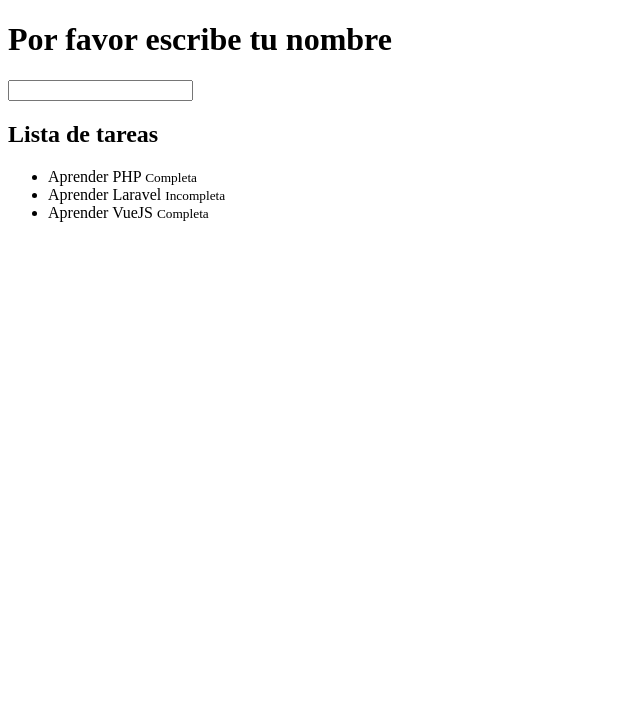
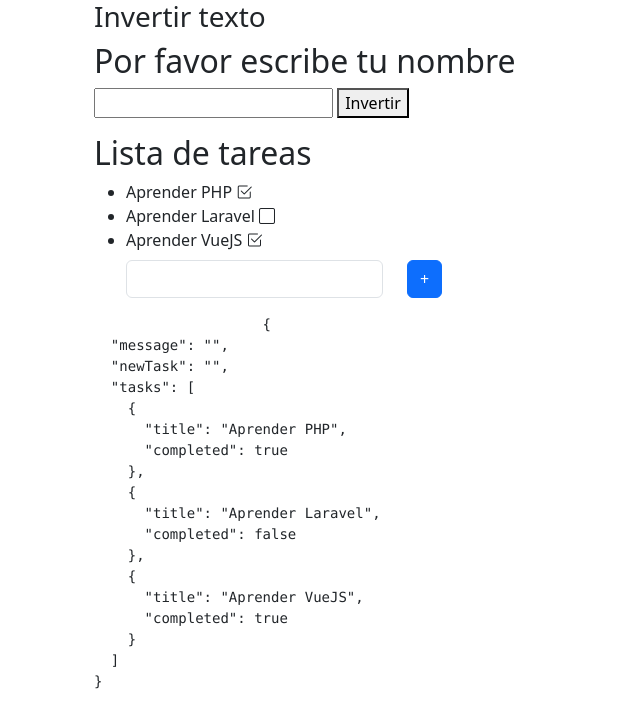
Before and after one commit to juanbpadilla/vue-series, a plain HTML site: page VueJS_2/index.html in a window 1280 px wide. Shown: the whole page, without its empty margins (0-640 px from the left). Drawn offline with nearby package versions, Linux system fonts and the light colour scheme.

Commit message:
Eventos y métodos

```diff
--- a/VueJS_2/index.html
+++ b/VueJS_2/index.html
@@ -3,31 +3,62 @@
 <head>
     <meta charset="UTF-8">
     <meta name="viewport" content="width=device-width, initial-scale=1.0">
-    <title>Aprendiendo VueJS</title>
+    <link rel="stylesheet" href="https://cdn.jsdelivr.net/npm/bootstrap@5.3.2/dist/css/bootstrap.min.css" integrity="sha384-T3c6CoIi6uLrA9TneNEoa7RxnatzjcDSCmG1MXxSR1GAsXEV/Dwwykc2MPK8M2HN" crossorigin="anonymous">
+    <link rel="stylesheet" href="https://cdn.jsdelivr.net/npm/bootstrap-icons@1.11.3/font/bootstrap-icons.min.css">
+    <title>Vue2</title>
+
+    <style>
+        .bi-check2-square, .bi-square{
+            cursor: pointer;
+        }
+    </style>
 </head>
 <body>
+    <div class="container">
         <div id="app">
+
             <!-- CONDICIONALES -->
+            <div class="container">
+                <h3>Invertir texto</h3>
+
                 <!-- v-text | Evita q pestañee el contenido -->
                 <!-- v-show | Oculta o muestra un elemento dependiendo de su valor -->
                 <!-- v-if   | Agrega o quita un elemento del DOM dependiendo de su valor -->
                 <!-- v-else | Muestra un valor en caso contrario del if anterior -->
 
                 <!-- <h1 v-text="'Hola ' + message"></h1> -->
-        <h1 v-if="message.length > 2">Hola <span v-text="message"></span></h1>
-        <h1 v-else>Por favor escribe tu nombre</h1>
+                <h2 v-if="message.length > 2">Hola <span v-text="message"></span></h2>
+                <h2 v-else>Por favor escribe tu nombre</h2>
                 <input type="text" v-model="message" >
+                <button @click="reverse">Invertir</button>
+            </div>
 
             <!-- LOOPS -->
+             <div class="container mt-3">
+
                  <h2>Lista de tareas</h2>
                  <ul>
-            <li v-for="tarea in tareas">
-                <span v-text="tarea.title"></span>
-                <small v-if="tarea.completed">Completa</small>
-                <small v-else>Incompleta</small>
+                     <li v-for="task in tasks">
+                        <span v-text="task.title"></span>
+                        <span @click="task.completed = false" v-if="task.completed" class="bi bi-check2-square" style="font-size: 1rem;"></span>
+                        <span @click="task.completed = true" v-else class="bi bi-square"></span>
+                     </li>
+                     <li class="row mt-2">
+                         <div class="col-auto">
+                             <!-- v-on:keyup.enter nos permite ejecutar la funcion al precionar enter -->
+                             <input v-on:keyup.enter="addTask" v-model="newTask" type="text" class="form-control">
+                         </div>
+                         <div class="col-auto">
+                             <button @click="addTask" class="btn btn-primary">+</button>
+                         </div>
                      </li>
                  </ul>
+                 <pre>
+                    {{ $data }}
+                 </pre>
+             </div>
 
+        </div>
     </div>
 
     <script src="https://cdn.jsdelivr.net/npm/vue@2.7.16/dist/vue.js"></script>
@@ -36,11 +67,25 @@
             el: '#app',
             data: {
                 message: "",
-                tareas: [
+                newTask : "",
+                tasks: [
                     {title: "Aprender PHP", completed: true},
                     {title: "Aprender Laravel", completed: false},
                     {title: "Aprender VueJS", completed: true}
                 ]
+            },
+            methods: {
+                reverse: function(){
+                    this.message = this.message.split('').reverse().join('');
+                },
+                addTask: function(){
+                    if (this.newTask.length <= 1) return alert('La tarea no puede estar vacía');
+                    this.tasks.push({
+                        title: this.newTask,
+                        completed: false
+                    });
+                    this.newTask = "";
+                }
             }
         });
     </script>
```
Also changed, not shown: VueJS_3/index.html (+55 -8 lines). Lines whose indentation alone changed are shown as unchanged.
